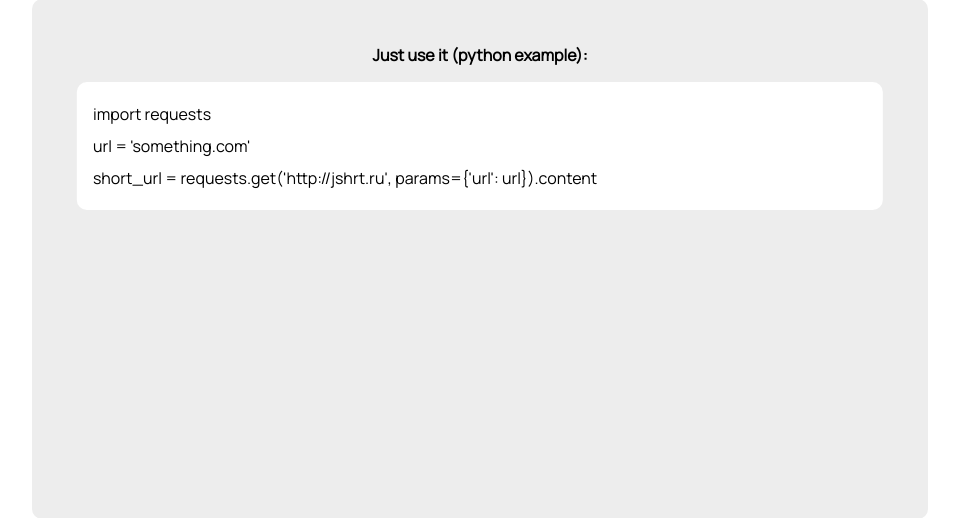
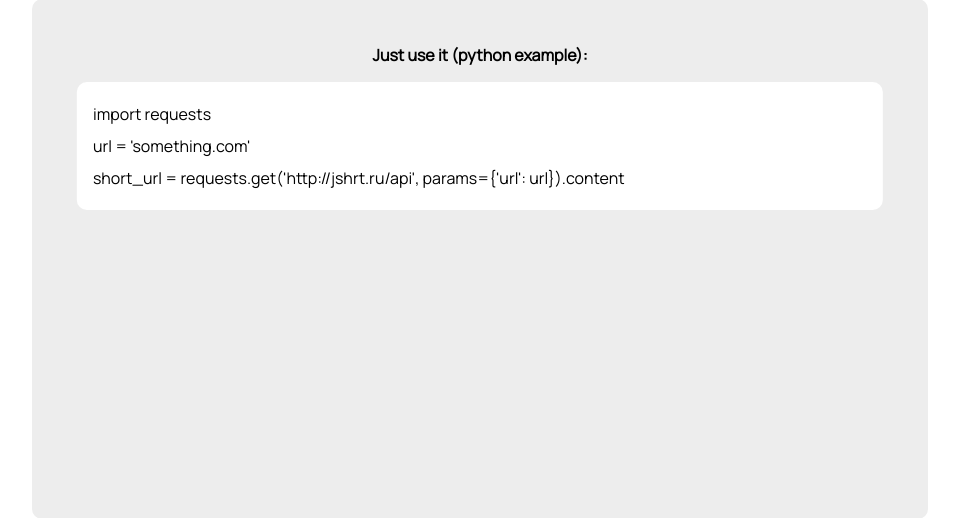
Before and after one commit to OgurchecInSpace/jshrt, a Flask app: page /api in a window 1280 px wide. Shown: the part 141-659 px from the top of the page, without its empty margins (160-1119 px from the left). Run offline with Flask 3, Linux system fonts and the light colour scheme.

Commit message:
Update api.html

```diff
--- a/app/templates/api.html
+++ b/app/templates/api.html
@@ -10,7 +10,7 @@
             <p id="code">
                 import requests<br>
                 url = 'something.com'<br>
-                short_url = requests.get('http://{{ address }}', params={'url': url}).content
+                short_url = requests.get('http://{{ address }}/api', params={'url': url}).content
             </p>
         </div>
         </p>
```
